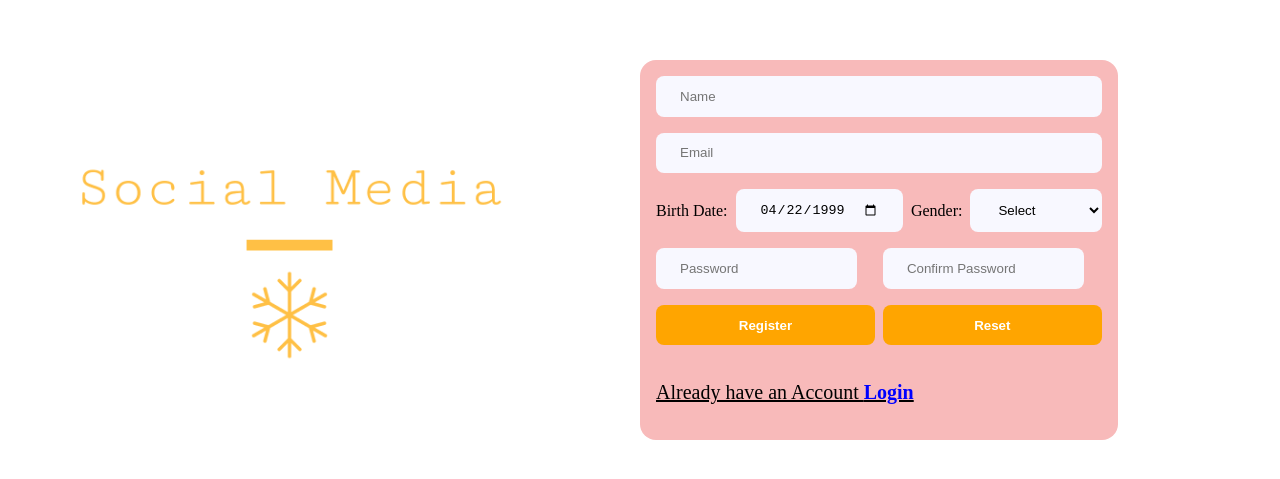
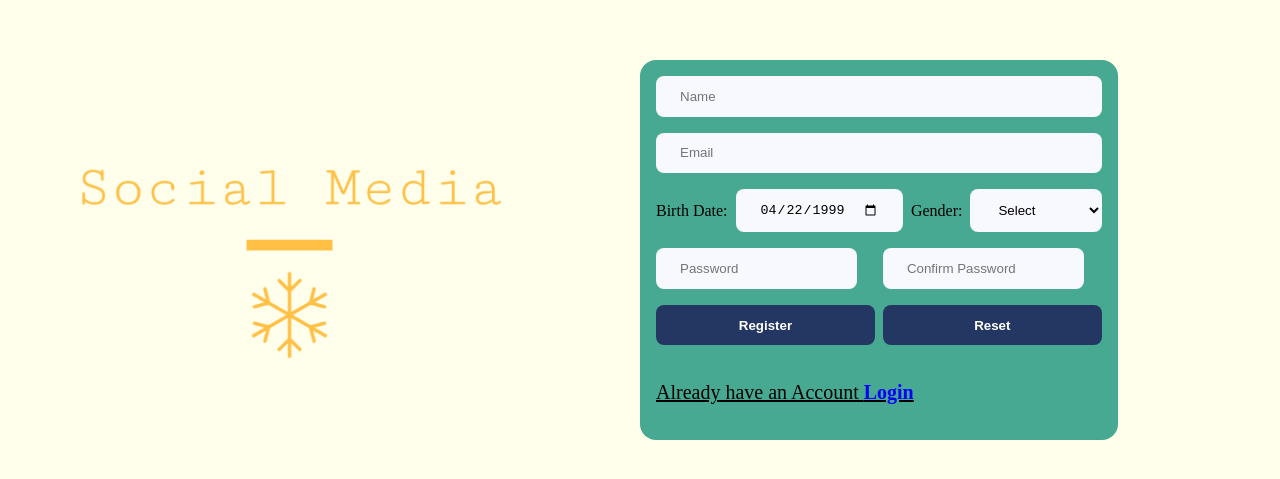
Before and after one commit to navneet-v-maurya/social_media_web, a React (Vite) app: page /auth/register in a window 1280 px wide. Shown: the part 153-632 px from the top of the page. Built offline with nearby package versions, Linux system fonts and the light colour scheme.

Commit message:
style fix

```diff
--- a/package.json
+++ b/package.json
@@ -14,6 +14,7 @@
     "axios": "^1.6.8",
     "react": "^18.2.0",
     "react-dom": "^18.2.0",
+    "react-icons": "^5.0.1",
     "react-redux": "^9.1.0",
     "react-router-dom": "^6.22.3",
     "react-toastify": "^10.0.4"
--- a/src/App.css
+++ b/src/App.css
@@ -2,6 +2,7 @@ body {
   overflow: hidden;
   margin: 0;
   padding: 0.2rem;
+  background-color: #ffffec;
 }
 
 .main {
@@ -27,13 +28,18 @@ body {
 }
 
 .button {
-  background-color: orange;
+  background-color: #243763;
   border: none;
   border-radius: 0.5rem;
   cursor: pointer;
   padding: 0.8rem 1rem;
   color: white;
   font-weight: bold;
+  transition: background-color 0.5s linear;
+}
+
+.button:hover {
+  background-color: #c6a969;
 }
 
 @media (max-width: 767px) {
--- a/src/components/screens/auth/Signin.jsx
+++ b/src/components/screens/auth/Signin.jsx
@@ -2,6 +2,7 @@
 import { useState } from "react";
 import { useNavigate } from "react-router-dom";
 import { useDispatch } from "react-redux";
+import { toast } from "react-toastify";
 
 //component imports
 import Auth from "../../../apis/auth";
@@ -25,13 +26,20 @@ const Signin = () => {
   const handle_submit = (e) => {
     e.preventDefault();
     dispatch(loading());
-    Auth.login(user_details).then((res) => {
-      if (res.status === 200) {
-        dispatch(success(res?.data?.data));
-      } else {
+    Auth.login(user_details)
+      .then((res) => {
+        if (res.status === 200) {
+          dispatch(success(res?.data?.data));
+        } else {
+          dispatch(error());
+          toast.error(res.data.message);
+        }
+      })
+      .catch((err) => {
+        console.log(err);
         dispatch(error());
-      }
-    });
+        toast.error("Something went Wrong!");
+      });
   };
 
   const handle_reset = () => {
--- a/src/styles/Auth.css
+++ b/src/styles/Auth.css
@@ -24,7 +24,7 @@
   display: flex;
   flex-direction: column;
   gap: 1rem;
-  background-color: rgb(248, 186, 186);
+  background-color: #47a992;
   padding: 1rem;
   width: 70%;
   border-radius: 1rem;
```
Also changed, not shown: 1 other file (tests, documents, lock files or other folders).
